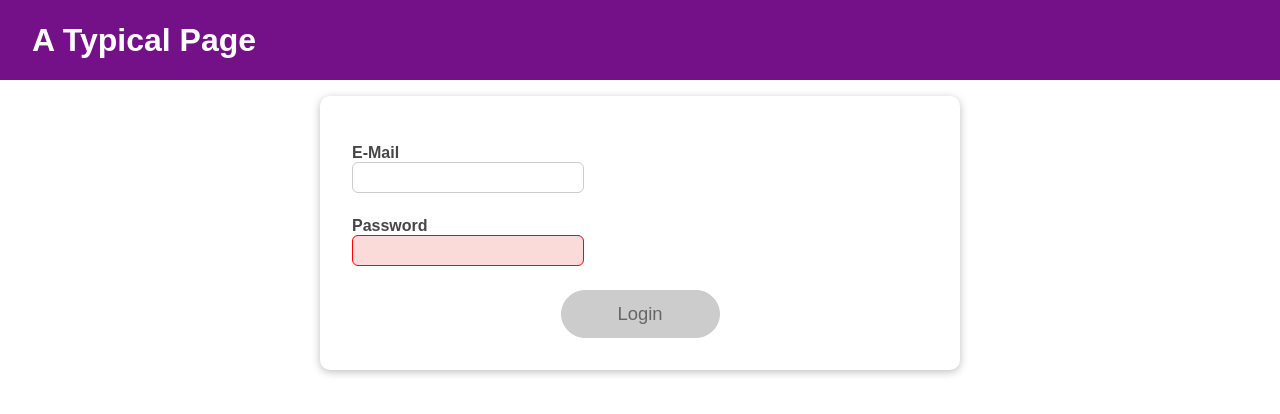
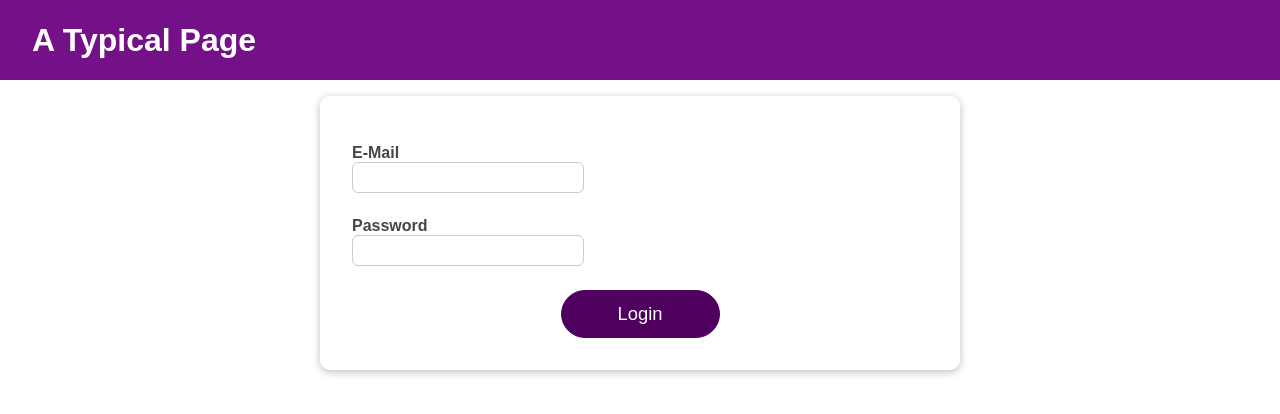
Before and after one commit to emirkosuta/react-course, a React (Create React App) app: page / in a window 1280 px wide. Shown: the top 414 px of the page. Built offline with nearby package versions, Linux system fonts and the light colour scheme.

Commit message:
useEffect & useReducer

```diff
--- a/src/components/Login/Login.jsx
+++ b/src/components/Login/Login.jsx
@@ -1,4 +1,4 @@
-import React, { useState, useReducer } from 'react';
+import React, { useState, useReducer, useEffect } from 'react';
 
 import PropTypes from 'prop-types';
 import Card from '../UI/Card/Card';
@@ -32,28 +32,33 @@ function Login(props) {
 
   const [emailState, dispatchEmail] = useReducer(emailReducer, {
     value: '',
-    isValid: false,
+    isValid: true,
   });
 
   const [passwordState, dispatchPassword] = useReducer(passwordReducer, {
     value: '',
-    isValid: false,
+    isValid: true,
   });
+
+  const { isValid: emailIsValid } = emailState;
+  const { isValid: passwordIsValid } = passwordState;
+
+  useEffect(() => {
+    const timeoutIdentifier = setTimeout(() => {
+      setFormIsValid(emailIsValid && passwordIsValid);
+    }, 500);
+
+    return () => {
+      clearInterval(timeoutIdentifier);
+    };
+  }, [emailIsValid, passwordIsValid]);
 
   const emailChangeHandler = (event) => {
     dispatchEmail({ type: 'USER_INPUT', val: event.target.value });
-
-    setFormIsValid(
-      event.target.value.includes('@') && passwordState.value.trim().length > 6,
-    );
   };
 
   const passwordChangeHandler = (event) => {
     dispatchPassword({ type: 'USER_INPUT', val: event.target.value });
-
-    setFormIsValid(
-      emailState.value.includes('@') && event.target.value.trim().length > 6,
-    );
   };
 
   const emailBlurHandler = () => {
```
